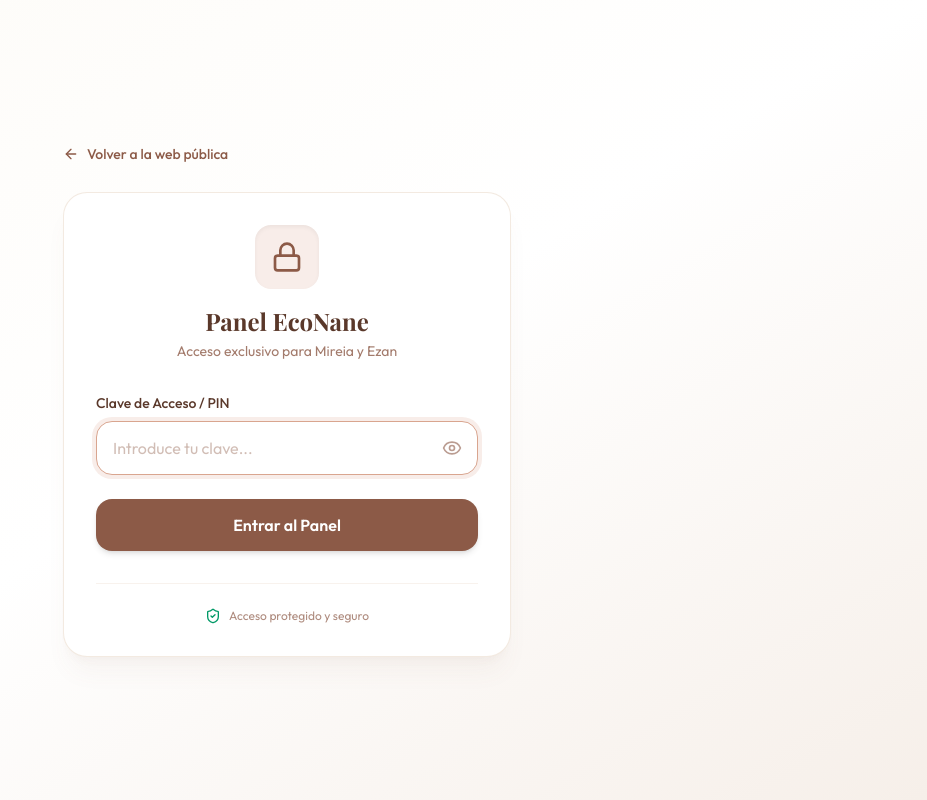
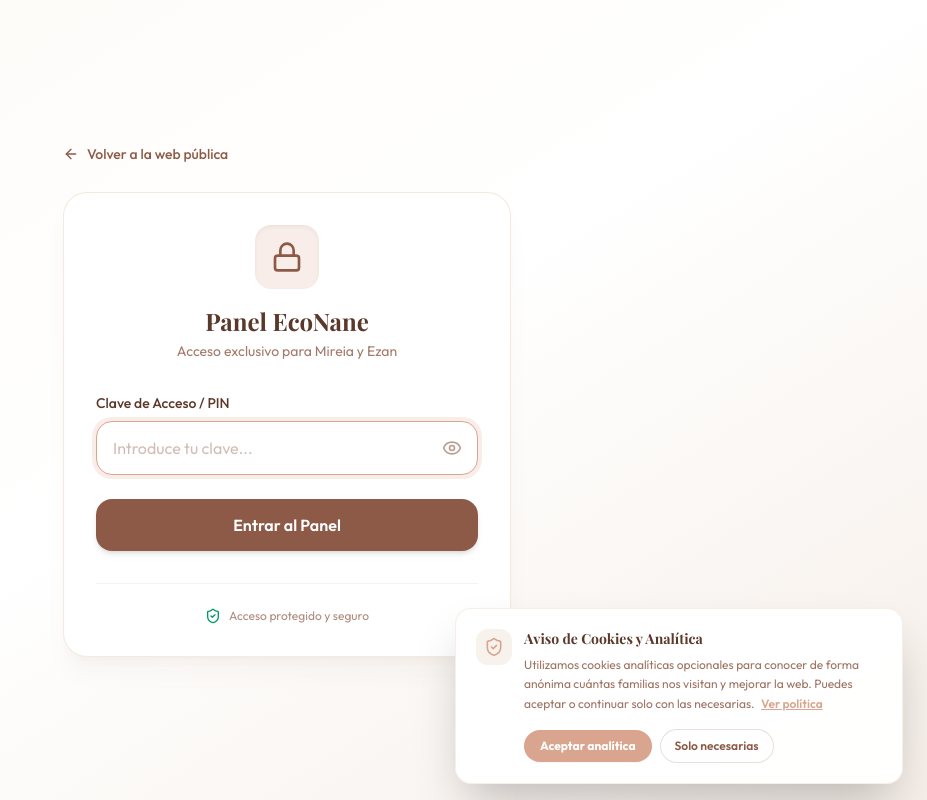
Before and after one commit to martinezdom/EcoNane, a Vue app: page /admin/login in a window 1280 px wide. Shown: the whole page, without its empty margins (353-1280 px from the left). Built offline with nearby package versions, Linux system fonts and the light colour scheme; no server answers; a web font is replaced by a local one.

Commit message:
feat: integrar Google Tag Manager (GTM-PH97JJGP) con Google Consent Mode v2 y banner de cookies multiidioma

```diff
--- a/index.html
+++ b/index.html
@@ -3,6 +3,42 @@
   <head>
     <meta charset="UTF-8" />
     <meta name="viewport" content="width=device-width, initial-scale=1.0" />
+
+    <!-- Google Consent Mode v2 (Default: Denied until user consents) -->
+    <script>
+      window.dataLayer = window.dataLayer || [];
+      function gtag(){dataLayer.push(arguments);}
+
+      (function() {
+        var consent = null;
+        try {
+          consent = localStorage.getItem('econane_cookie_consent');
+        } catch (e) {}
+
+        if (consent === 'accepted') {
+          gtag('consent', 'default', {
+            'ad_storage': 'denied',
+            'ad_user_data': 'denied',
+            'ad_personalization': 'denied',
+            'analytics_storage': 'granted'
+          });
+        } else {
+          gtag('consent', 'default', {
+            'ad_storage': 'denied',
+            'ad_user_data': 'denied',
+            'ad_personalization': 'denied',
+            'analytics_storage': 'denied'
+          });
+        }
+      })();
+    </script>
+    <!-- Google Tag Manager -->
+    <script>(function(w,d,s,l,i){w[l]=w[l]||[];w[l].push({'gtm.start':
+    new Date().getTime(),event:'gtm.js'});var f=d.getElementsByTagName(s)[0],
+    j=d.createElement(s),dl=l!='dataLayer'?'&l='+l:'';j.async=true;j.src=
+    'https://www.googletagmanager.com/gtm.js?id='+i+dl;f.parentNode.insertBefore(j,f);
+    })(window,document,'script','dataLayer','GTM-PH97JJGP');</script>
+    <!-- End Google Tag Manager -->
 
     <!-- Favicons -->
     <link rel="icon" type="image/x-icon" href="/favicon.ico" />
@@ -115,6 +151,10 @@
     </script>
   </head>
   <body>
+    <!-- Google Tag Manager (noscript) -->
+    <noscript><iframe src="https://www.googletagmanager.com/ns.html?id=GTM-PH97JJGP"
+    height="0" width="0" style="display:none;visibility:hidden"></iframe></noscript>
+    <!-- End Google Tag Manager (noscript) -->
     <div id="app"></div>
     <script type="module" src="/src/main.js"></script>
   </body>
--- a/src/App.vue
+++ b/src/App.vue
@@ -1,7 +1,9 @@
 <script setup lang="ts">
 import { RouterView } from 'vue-router'
+import CookieBanner from '@/components/CookieBanner.vue'
 </script>
 
 <template>
   <RouterView />
+  <CookieBanner />
 </template>
--- /dev/null
+++ b/src/components/CookieBanner.vue
@@ -0,0 +1,114 @@
+<script setup lang="ts">
+import { ref, onMounted } from 'vue'
+import { ShieldCheck } from '@lucide/vue'
+import { useI18n } from '@/composables/useI18n'
+
+const { t } = useI18n()
+const isVisible = ref(false)
+
+onMounted(() => {
+  try {
+    const saved = localStorage.getItem('econane_cookie_consent')
+    if (!saved) {
+      setTimeout(() => {
+        isVisible.value = true
+      }, 600)
+    }
+  } catch (e) {
+    // LocalStorage inaccessible
+  }
+})
+
+function acceptAll() {
+  try {
+    localStorage.setItem('econane_cookie_consent', 'accepted')
+  } catch (e) {}
+
+  const win = window as any
+  if (typeof win.gtag === 'function') {
+    win.gtag('consent', 'update', {
+      analytics_storage: 'granted'
+    })
+  }
+  if (Array.isArray(win.dataLayer)) {
+    win.dataLayer.push({ event: 'consent_accepted' })
+  }
+
+  isVisible.value = false
+}
+
+function rejectNonEssential() {
+  try {
+    localStorage.setItem('econane_cookie_consent', 'rejected')
+  } catch (e) {}
+
+  const win = window as any
+  if (typeof win.gtag === 'function') {
+    win.gtag('consent', 'update', {
+      analytics_storage: 'denied'
+    })
+  }
+
+  isVisible.value = false
+}
+
+function openPolicy() {
+  window.dispatchEvent(new CustomEvent('open-cookies-modal'))
+}
+</script>
+
+<template>
+  <Transition
+    enter-active-class="transition duration-300 ease-out"
+    enter-from-class="opacity-0 translate-y-4"
+    enter-to-class="opacity-100 translate-y-0"
+    leave-active-class="transition duration-200 ease-in"
+    leave-from-class="opacity-100 translate-y-0"
+    leave-to-class="opacity-0 translate-y-4"
+  >
+    <div
+      v-if="isVisible"
+      class="fixed bottom-4 inset-x-4 sm:inset-x-auto sm:right-6 sm:max-w-md z-50 rounded-2xl bg-white/95 backdrop-blur-md p-5 shadow-2xl border border-brand-pink-light/40"
+      role="dialog"
+      aria-live="polite"
+    >
+      <div class="flex items-start gap-3">
+        <div class="rounded-xl bg-brand-pink-light/30 p-2 text-brand-pink shrink-0">
+          <ShieldCheck class="h-5 w-5" />
+        </div>
+        <div class="flex-1">
+          <h4 class="font-serif text-sm font-bold text-brand-brown-dark">
+            {{ t('cookieBanner.title', 'Aviso de Cookies y Analítica') }}
+          </h4>
+          <p class="mt-1.5 text-xs leading-relaxed text-brand-brown/85">
+            {{ t('cookieBanner.description', 'Utilizamos cookies analíticas opcionales para conocer de forma anónima cuántas familias nos visitan y mejorar la web.') }}
+            <button
+              @click="openPolicy"
+              type="button"
+              class="text-brand-pink font-semibold underline hover:text-brand-brown ml-1 cursor-pointer"
+            >
+              {{ t('cookieBanner.moreInfo', 'Ver política') }}
+            </button>
+          </p>
+
+          <div class="mt-4 flex flex-wrap items-center gap-2">
+            <button
+              @click="acceptAll"
+              type="button"
+              class="btn-pink px-4 py-2 text-xs font-bold rounded-full cursor-pointer shadow-xs"
+            >
+              {{ t('cookieBanner.accept', 'Aceptar analítica') }}
+            </button>
+            <button
+              @click="rejectNonEssential"
+              type="button"
+              class="rounded-full border border-brand-brown/20 bg-white px-3.5 py-2 text-xs font-semibold text-brand-brown hover:bg-brand-cream/50 transition-colors cursor-pointer"
+            >
+              {{ t('cookieBanner.reject', 'Solo necesarias') }}
+            </button>
+          </div>
+        </div>
+      </div>
+    </div>
+  </Transition>
+</template>
--- a/src/components/Footer.vue
+++ b/src/components/Footer.vue
@@ -1,5 +1,5 @@
 <script setup lang="ts">
-import { ref } from 'vue'
+import { ref, onMounted, onUnmounted } from 'vue'
 import { useRouter, useRoute } from 'vue-router'
 import { MapPin, Calendar, Gift, Sparkles } from '@lucide/vue'
 import { useI18n } from '@/composables/useI18n'
@@ -11,6 +11,18 @@ const { t } = useI18n()
 
 const isAvisoOpen = ref(false)
 const isPrivacidadOpen = ref(false)
+
+function handleOpenCookiesModal() {
+  isPrivacidadOpen.value = true
+}
+
+onMounted(() => {
+  window.addEventListener('open-cookies-modal', handleOpenCookiesModal)
+})
+
+onUnmounted(() => {
+  window.removeEventListener('open-cookies-modal', handleOpenCookiesModal)
+})
 
 function navigateToSection(href: string) {
   if (route.path !== '/') {
@@ -276,9 +288,9 @@ const benefits: Benefit[] = [
             Puedes ejercer en cualquier momento tus derechos de acceso, rectificación, supresión (derecho al olvido) y limitación del tratamiento enviando un correo a <a href="mailto:info@econane.es" class="text-brand-pink underline">info@econane.es</a> indicando tu solicitud.
           </p>
 
-          <h4 class="font-bold text-brand-brown-dark text-sm">6. Uso de Cookies</h4>
+          <h4 class="font-bold text-brand-brown-dark text-sm">6. Uso de Cookies y Analítica</h4>
           <p>
-            Este sitio web no utiliza cookies publicitarias, de rastreo de terceros ni herramientas de analítica invasiva. Únicamente se emplea almacenamiento técnico indispensable (como la memoria local de sesión) para garantizar el funcionamiento seguro del portal privado de ecografías y el acceso al panel de administración. Por esta razón, conforme a la normativa vigente (LSSI-CE y RGPD), no es necesaria la instalación de un banner de consentimiento de cookies.
+            Este sitio web utiliza Google Tag Manager / Google Analytics bajo el estándar <strong>Google Consent Mode v2</strong>. Por defecto, todas las cookies analíticas están desactivadas hasta que la usuaria decida aceptarlas libremente mediante el banner inferior. Si se rechazan, no se almacena ninguna cookie de seguimiento ni se realiza rastreo publicitario, manteniéndose únicamente el almacenamiento técnico imprescindible para el funcionamiento seguro de la web y el portal de citas.
           </p>
         </div>
         <div class="mt-4 flex justify-end border-t border-brand-pink-light/30 pt-3">
--- a/src/locales/en.json
+++ b/src/locales/en.json
@@ -130,5 +130,12 @@
     "cookies": "Cookie Policy",
     "clientAccess": "Client Photo Vault",
     "adminAccess": "Team Portal"
+  },
+  "cookieBanner": {
+    "title": "Cookies & Analytics Notice",
+    "description": "We use optional anonymous analytics cookies to know how many families visit us and improve our website. You can accept or proceed with essential cookies only.",
+    "accept": "Accept analytics",
+    "reject": "Essential only",
+    "moreInfo": "View policy"
   }
 }
--- a/src/locales/es.json
+++ b/src/locales/es.json
@@ -130,5 +130,12 @@
     "cookies": "Política de Cookies",
     "clientAccess": "Bóveda de Fotos (Clientas)",
     "adminAccess": "Acceso Equipo"
+  },
+  "cookieBanner": {
+    "title": "Aviso de Cookies y Analítica",
+    "description": "Utilizamos cookies analíticas opcionales para conocer de forma anónima cuántas familias nos visitan y mejorar la web. Puedes aceptar o continuar solo con las necesarias.",
+    "accept": "Aceptar analítica",
+    "reject": "Solo necesarias",
+    "moreInfo": "Ver política"
   }
 }
--- a/src/locales/va.json
+++ b/src/locales/va.json
@@ -130,5 +130,12 @@
     "cookies": "Política de Cookies",
     "clientAccess": "Volta de Fotos (Clientes)",
     "adminAccess": "Accés Equip"
+  },
+  "cookieBanner": {
+    "title": "Avís de Galetes i Analítica",
+    "description": "Utilitzem galetes analítiques opcionals per a conéixer de manera anònima quantes famílies ens visiten i millorar la web. Pots acceptar o continuar només amb les necessàries.",
+    "accept": "Acceptar analítica",
+    "reject": "Només necessàries",
+    "moreInfo": "Veure política"
   }
 }
```
